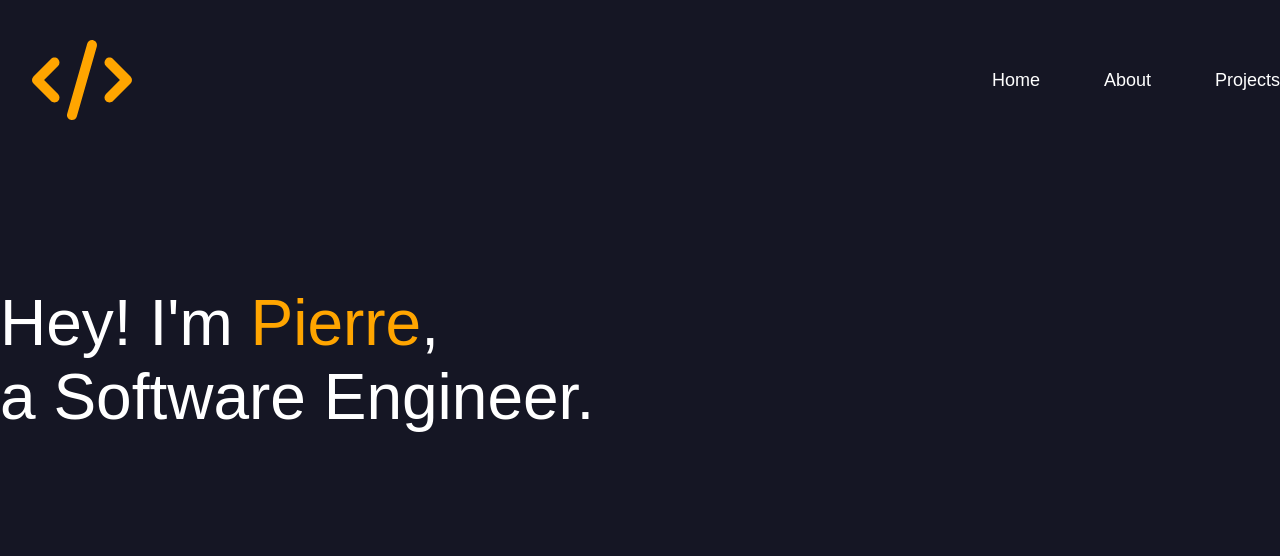
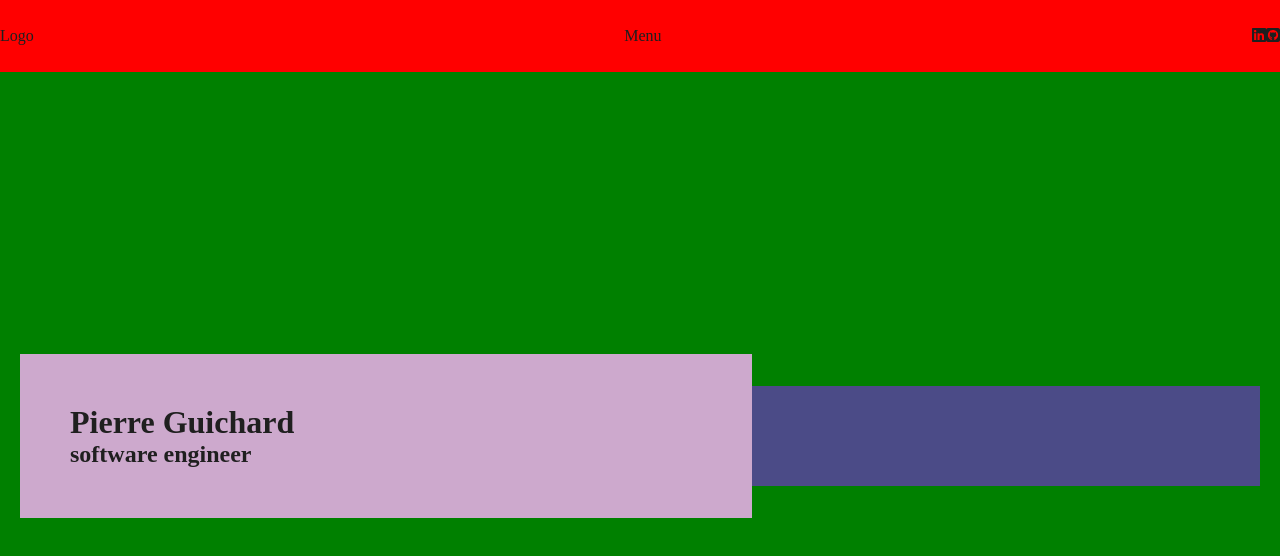
Before and after one commit to pierrelouisguichard/Portfolio, a React (Vite) app: page / in a window 1280 px wide. Shown: the top 556 px of the page. Built offline with nearby package versions, Linux system fonts and the light colour scheme.

Commit message:
starting again

```diff
--- a/src/App.jsx
+++ b/src/App.jsx
@@ -1,17 +1,90 @@
-import React from "react";
-import Navbar from "./navbar";
-import Home from "./home";
-import Contact from "./contact";
-import "./app.css";
+import React, { useState } from "react";
+import { ThemeProvider } from "styled-components";
+import { lightTheme, darkTheme } from "./theme";
+import { GlobalStyle } from "./GlobalStyle";
+import LightSwitch from "./LightSwitch";
+import styled from "styled-components";
+import { FontAwesomeIcon } from "@fortawesome/react-fontawesome";
+import { faLinkedin, faSquareGithub } from "@fortawesome/free-brands-svg-icons";
 
 function App() {
+  const [theme, setTheme] = useState("light");
+
+  const toggleTheme = () => {
+    setTheme(theme === "light" ? "dark" : "light");
+  };
+
   return (
-    <div className="app-container">
-      <Navbar />
-      <Home />
-      <Contact />
-    </div>
+    <ThemeProvider theme={theme === "light" ? lightTheme : darkTheme}>
+      <GlobalStyle />
+      <Wrapper>
+        <Header>
+          <Logo>Logo</Logo>
+          <Menu>Menu</Menu>
+          <Links>
+            <FontAwesomeIcon icon={faLinkedin} />
+            <FontAwesomeIcon icon={faSquareGithub} />
+          </Links>
+        </Header>
+        <Container>
+          <NameAndJob>
+            <h1>Pierre Guichard</h1>
+            <h2>software engineer</h2>
+          </NameAndJob>
+          <ProfilePicture></ProfilePicture>
+          {/* <LightSwitch toggleTheme={toggleTheme} /> */}
+        </Container>
+      </Wrapper>
+    </ThemeProvider>
   );
 }
 
 export default App;
+
+const Wrapper = styled.div`
+  display: flex;
+  justify-content: center;
+  align-items: center;
+  height: 100vh;
+  width: 100vw;
+  flex-direction: column;
+`;
+
+const Header = styled.div`
+  background-color: red;
+  height: 10vh;
+  max-width: 1500px;
+  width: 100%;
+  display: flex;
+  justify-content: space-between;
+  align-items: center;
+`;
+
+const Logo = styled.div``;
+
+const Menu = styled.div``;
+
+const Links = styled.div``;
+
+const Container = styled.div`
+  background-color: green;
+  padding: 20px;
+  max-width: 1500px;
+  width: 100%;
+  height: 100%;
+  display: flex;
+  justify-content: center;
+  align-items: center;
+`;
+
+const NameAndJob = styled.div`
+  background-color: #cda9cd;
+  padding: 50px;
+  flex-grow: 1;
+`;
+
+const ProfilePicture = styled.div`
+  background-color: #4b4b87;
+  padding: 50px;
+  flex-grow: 1;
+`;
--- /dev/null
+++ b/src/GlobalStyle.jsx
@@ -0,0 +1,17 @@
+import { createGlobalStyle } from "styled-components";
+
+export const GlobalStyle = createGlobalStyle`
+
+  * {
+    margin: 0;
+    padding: 0;
+    box-sizing: border-box;
+  }
+
+  body {
+    background-color: ${(props) => props.theme.primary};
+    color: ${(props) => props.theme.secondary};
+    transition: all 0.25s linear;
+  }
+
+`;
--- /dev/null
+++ b/src/LightSwitch.jsx
@@ -0,0 +1,29 @@
+import React from "react";
+import styled from "styled-components";
+import { FontAwesomeIcon } from "@fortawesome/react-fontawesome";
+import { faLightbulb } from "@fortawesome/free-solid-svg-icons";
+
+const Switch = styled.button`
+  background-color: ${(props) => props.theme.primary};
+  color: ${(props) => props.theme.secondary};
+  padding: 1rem 1.4rem;
+  border: none;
+  border-radius: 50px;
+  cursor: pointer;
+  font-size: 1.5rem;
+  transition: all 0.25s linear;
+  &:hover {
+    background-color: ${(props) => props.theme.secondary};
+    color: ${(props) => props.theme.primary};
+  }
+`;
+
+const LightSwitch = ({ toggleTheme }) => {
+  return (
+    <Switch onClick={toggleTheme}>
+      <FontAwesomeIcon icon={faLightbulb} />
+    </Switch>
+  );
+};
+
+export default LightSwitch;
--- a/src/app.css
+++ /dev/null
@@ -1,12 +0,0 @@
-.app-container {
-  background-color: rgb(21, 22, 36);
-  top: 0;
-  left: 0;
-  position: absolute;
-  height: 100vh;
-  width: 100vw;
-  font-family: Bahnschrift, sans-serif;
-  font-size: 18px;
-  color: white;
-  overflow: hidden;
-}
--- a/src/contact.css
+++ /dev/null
@@ -1,13 +0,0 @@
-.container {
-  width: 100vw;
-  max-width: 80rem;
-  margin: 0 auto;
-  overflow: hidden;
-  color: white;
-}
-
-.message {
-  position: absolute;
-  top: 50%;
-  font-size: 4rem;
-}
--- a/src/contact.jsx
+++ /dev/null
@@ -1,12 +0,0 @@
-import React from "react";
-import "./contact.css";
-
-const Contact = () => {
-  return (
-    <div className="container">
-      <div className="message"></div>
-    </div>
-  );
-};
-
-export default Contact;
--- a/src/home.css
+++ /dev/null
@@ -1,18 +0,0 @@
-.container {
-  height: calc(100vh - 8rem);
-  width: 100vw;
-  max-width: 80rem;
-  margin: 0 auto;
-  overflow: hidden;
-}
-
-.welcome-message {
-  position: absolute;
-  top: 45%;
-  transform: translateY(-50%);
-  font-size: 4rem;
-}
-
-.name {
-  color: orange;
-}
--- a/src/home.jsx
+++ /dev/null
@@ -1,17 +0,0 @@
-import React from "react";
-import "./home.css";
-
-const Home = () => {
-  return (
-    <div className="container">
-      <div className="welcome-message">
-        <p>
-          Hey! I'm <span className="name">Pierre</span>,<br />a Software
-          Engineer.
-        </p>
-      </div>
-    </div>
-  );
-};
-
-export default Home;
--- a/src/navbar.css
+++ /dev/null
@@ -1,52 +0,0 @@
-.navbar-container {
-  height: 8rem;
-  width: 100vw;
-  max-width: 80rem;
-  margin: 0 auto;
-  padding: 1rem 2rem;
-  display: flex;
-  align-items: center;
-  justify-content: space-between;
-  position: sticky;
-  top: 0;
-  z-index: 999;
-}
-
-.menu-items {
-  display: flex;
-  align-items: center;
-}
-
-.menu-link {
-  margin: 2rem;
-  cursor: pointer;
-  text-decoration: none;
-}
-
-.menu-link:hover {
-  color: orange;
-  padding-bottom: 0.5rem;
-  border-bottom: 3px solid orange;
-}
-
-.contact-button {
-  margin: 2rem;
-  background-color: #ffffff;
-  border: 0;
-  border-radius: 20px;
-  color: #000000;
-  padding: 14px 24px;
-  cursor: pointer;
-  outline: none;
-  font-family: Bahnschrift, sans-serif;
-  font-size: 18px;
-}
-
-.contact-button:hover {
-  background-color: orange;
-}
-
-.logo {
-  color: orange;
-  font-size: 80px;
-}
--- a/src/navbar.jsx
+++ /dev/null
@@ -1,27 +0,0 @@
-import React from "react";
-import { FontAwesomeIcon } from "@fortawesome/react-fontawesome";
-import { faCode } from "@fortawesome/free-solid-svg-icons";
-import { Link } from "react-scroll";
-import "./navbar.css";
-
-const Navbar = () => {
-  return (
-    <nav className="navbar-container">
-      <FontAwesomeIcon icon={faCode} className="logo" />
-      <div className="menu-items">
-        <Link className="menu-link" to="home">
-          Home
-        </Link>
-        <Link className="menu-link" to="about">
-          About
-        </Link>
-        <Link className="menu-link" to="projects">
-          Projects
-        </Link>
-        {/* <button className="contact-button">Contact Me</button> */}
-      </div>
-    </nav>
-  );
-};
-
-export default Navbar;
--- /dev/null
+++ b/src/theme.jsx
@@ -0,0 +1,12 @@
+const white = "#FFFFFF";
+const grey = "#1f1f1f";
+
+export const lightTheme = {
+  primary: white,
+  secondary: grey,
+};
+
+export const darkTheme = {
+  primary: grey,
+  secondary: white,
+};
```
Also changed, not shown: package.json (+5 -5 lines), 1 other file (tests, documents, lock files or other folders).
